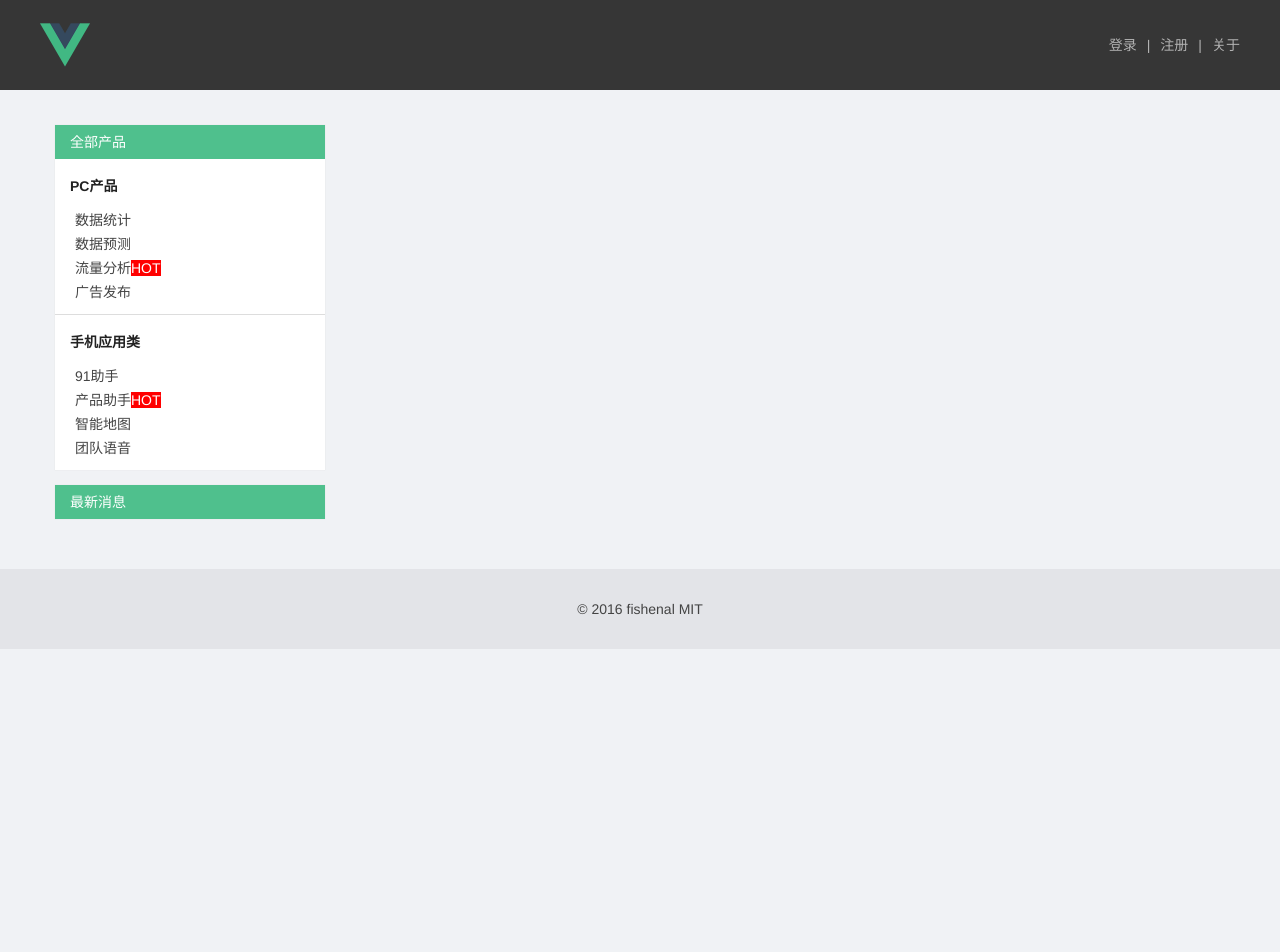
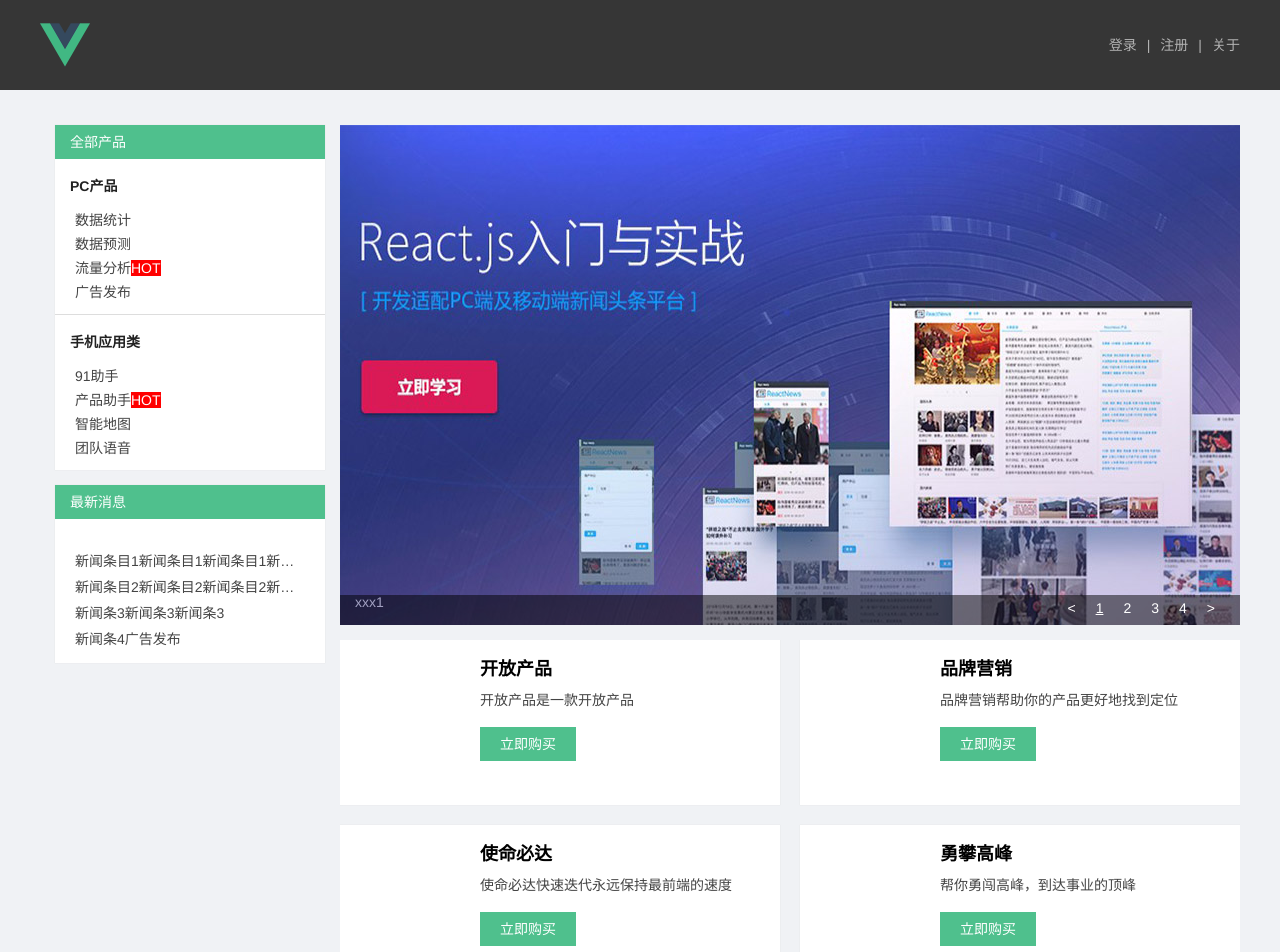
Before and after one commit to quadrant26/vue2.0_Online, a Vue app in the folder vue-project/: page / in a window 1280 px wide. Shown: the top 952 px of the page. Before the commit the page ends 800 px from the top, so only its background shows below. Built offline with nearby package versions, Linux system fonts and the light colour scheme.

Commit message:
import slideshow and props data

```diff
--- a/vue-project/src/pages/index.vue
+++ b/vue-project/src/pages/index.vue
@@ -17,17 +17,115 @@
             </div>
             <div class="index-left-block">
                 <h2>最新消息</h2>
+                <ul>
+                  <li v-for="(item, index) in getNewsList">
+                    <a :href="item.url" class="new-item">{{item.title}}</a>
+                  </li>
+                </ul>
             </div>
         </div>
-        <div class="index-right"></div>
+        <div class="index-right">
+          <sliderShow :slides="slides" :inv="invtime"></sliderShow>
+          <div class="index-board-list">
+            <div class="index-board-item" v-for="(item, index) in boardList" :class="[{'line-last' : index % 2 !== 0},  'index-board' + item.id]">
+              <div class="index-board-item-inner">
+                <h2>{{item.title}}</h2>
+                <p>{{item.description}}</p>
+                <div class="index-board-button">
+                  <router-link :to="{path: 'detail/' + item.tokey}" class="button">立即购买</router-link>
+                </div>
+              </div>
+            </div>
+          </div>
+        </div>
     </div>
 </template>
 
 <script>
+import sliderShow from '../components/slideShow';
+
 export default {
+  components: {
+    sliderShow
+  },
   data() {
     return {
       msg: "test indexpage",
+      "getNewsList": [
+        {
+          "id": 1,
+          "title": "新闻条目1新闻条目1新闻条目1新闻条目1",
+          "url": "http://starcraft.com"
+        },
+        {
+          "id": 2,
+          "title": "新闻条目2新闻条目2新闻条目2新闻条目2",
+          "url": "http://warcraft.com"
+        },
+        {
+          "id": 3,
+          "title": "新闻条3新闻条3新闻条3",
+          "url": "http://overwatch.com"
+        },
+        {
+          "id": 4,
+          "title": "新闻条4广告发布",
+          "url": "http://hearstone.com"
+        }
+      ],
+      invtime: 5000,
+      slides: [
+        {
+          src: require('../assets/slideShow/pic1.jpg'),
+          title: 'xxx1',
+          href: 'detail/analysis'
+        },
+        {
+          src: require('../assets/slideShow/pic2.jpg'),
+          title: 'xxx2',
+          href: 'detail/count'
+        },
+        {
+          src: require('../assets/slideShow/pic3.jpg'),
+          title: 'xxx3',
+          href: 'http://xxx.xxx.com'
+        },
+        {
+          src: require('../assets/slideShow/pic4.jpg'),
+          title: 'xxx4',
+          href: 'detail/forecast'
+        }
+      ],
+      boardList: [
+        {
+          title: '开放产品',
+          description: '开放产品是一款开放产品',
+          id: 'car',
+          toKey: 'analysis',
+          saleout: false
+        },
+        {
+          title: '品牌营销',
+          description: '品牌营销帮助你的产品更好地找到定位',
+          id: 'earth',
+          toKey: 'count',
+          saleout: false
+        },
+        {
+          title: '使命必达',
+          description: '使命必达快速迭代永远保持最前端的速度',
+          id: 'loud',
+          toKey: 'forecast',
+          saleout: true
+        },
+        {
+          title: '勇攀高峰',
+          description: '帮你勇闯高峰，到达事业的顶峰',
+          id: 'hill',
+          toKey: 'publish',
+          saleout: false
+        }
+      ],
       productList: {
         pc: {
           title: "PC产品",
```
